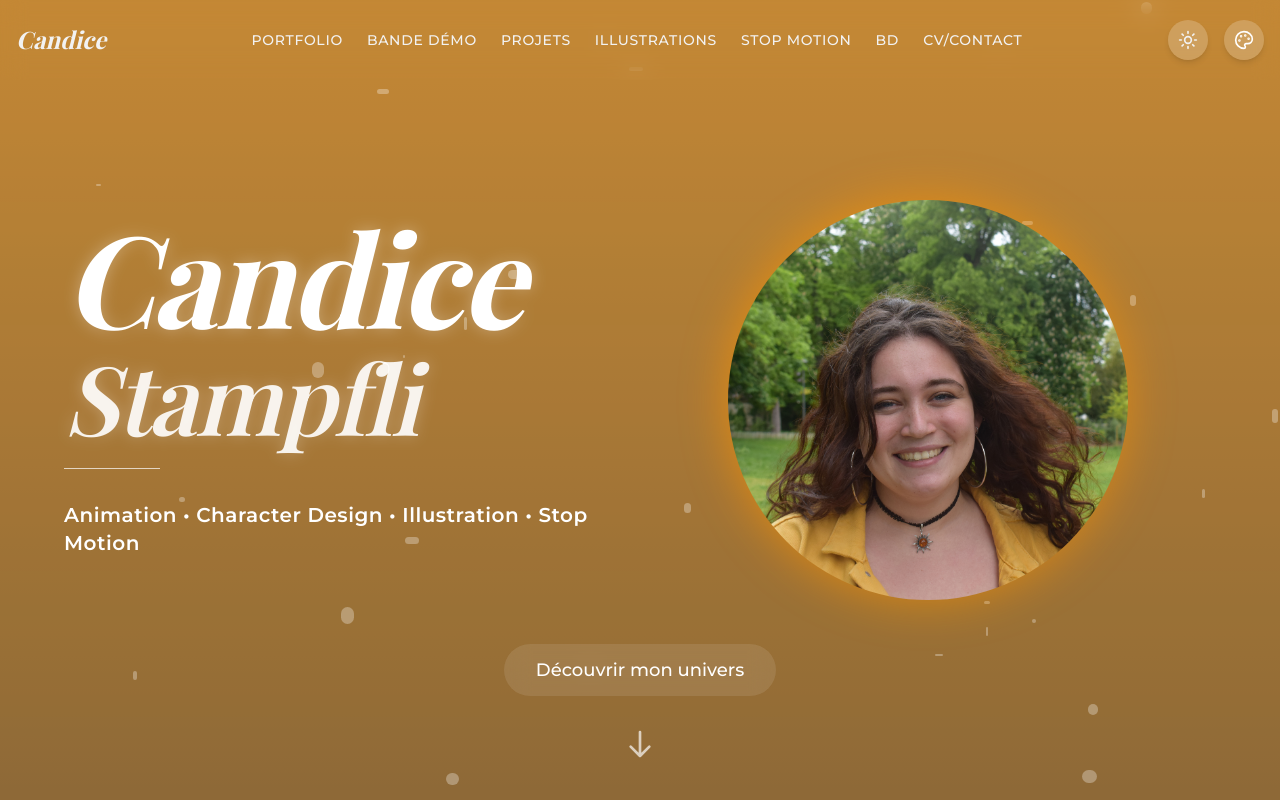
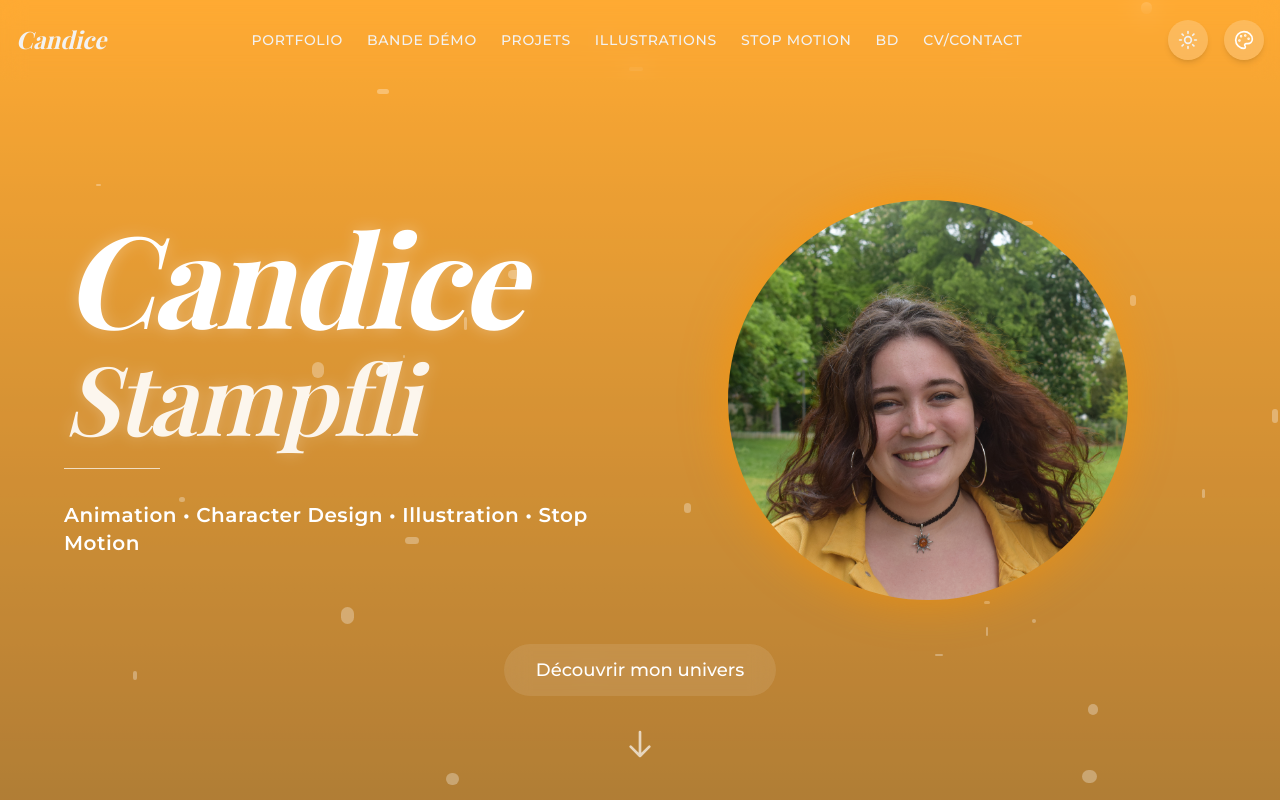
Before and after one commit to Nstampfli/stampfli_candice_folio, a Next.js app: page / in a window 1280 px wide. Shown: the top 800 px of the page. Built offline with nearby package versions, Linux system fonts and the light colour scheme; a web font is replaced by a local one.

Commit message:
fix opacity

```diff
--- a/app/page.tsx
+++ b/app/page.tsx
@@ -72,7 +72,7 @@ export default function Home() {
       <div ref={heroRef} className="relative min-h-screen overflow-hidden">
         <motion.div style={{ y, opacity }} className="absolute inset-0 z-0">
           <div className="absolute inset-0">
-            <div className="absolute inset-0 bg-gradient-to-b from-primary via-primary/80 to-primary/60 opacity-70"></div>
+            <div className="absolute inset-0 bg-gradient-to-b from-primary via-primary/80 to-primary/60"></div>
             <div className="absolute inset-0 bg-white opacity-20"></div>
           </div>
         </motion.div>
@@ -111,7 +111,7 @@ export default function Home() {
                 width={500}
                 height={500}
                 alt="Candice artwork"
-                className="relative z-10 rounded-full object-cover w-full h-full"
+                className="relative z-10 rounded-full object-cover"
                 priority
               />
             </div>
```
